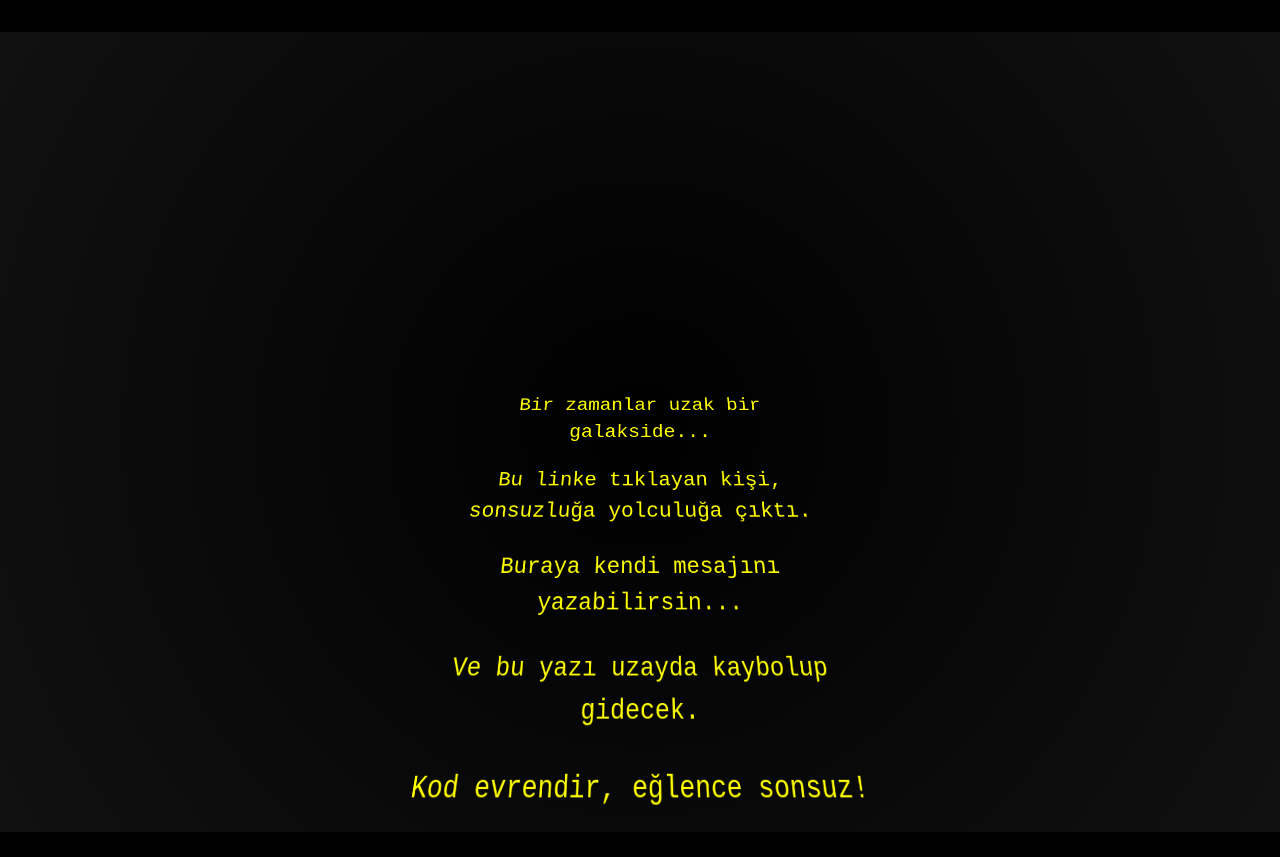
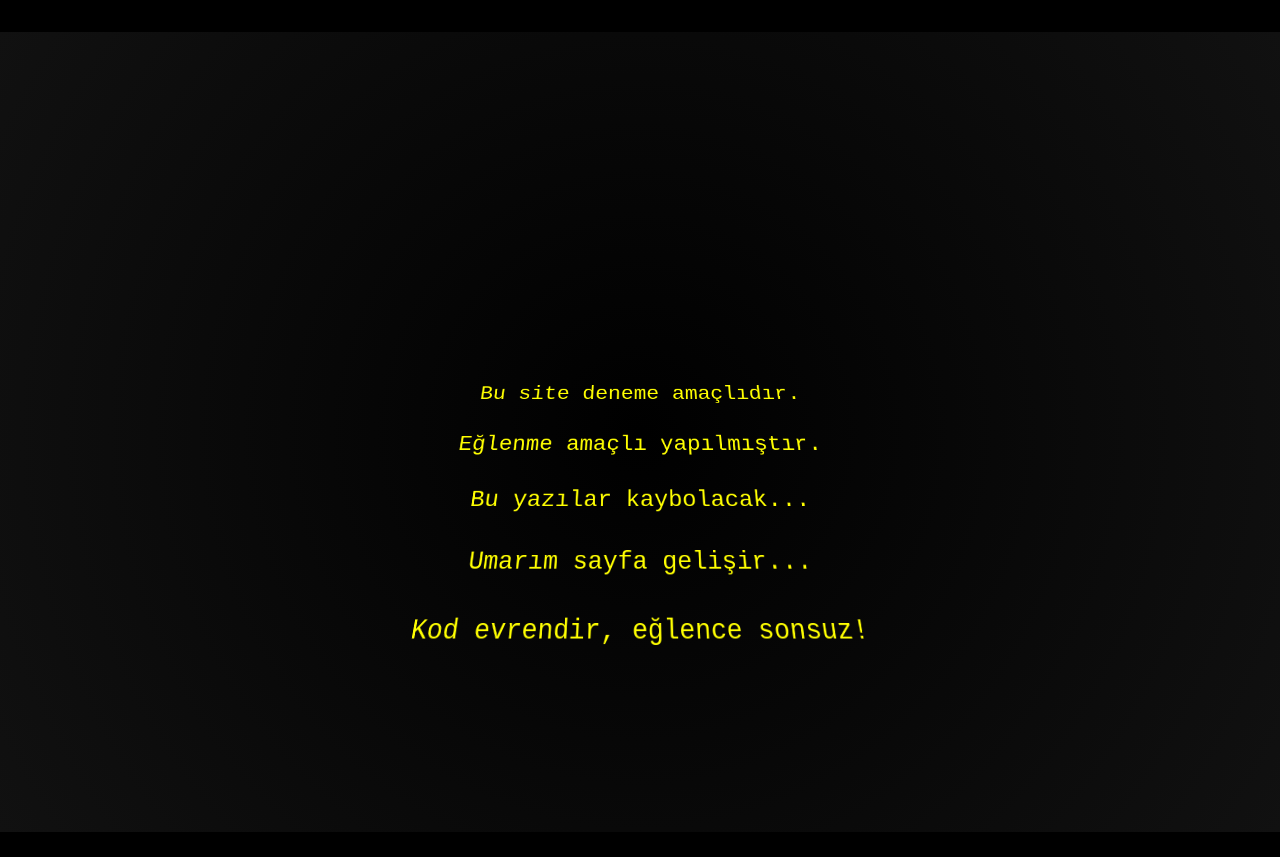
Before and after one commit to bilalistt/websites, a plain HTML site: page index.html in a window 1280 px wide. After the commit the page ends 832 px from the top, so only its background shows below. Drawn offline with Linux system fonts and the light colour scheme.

Commit message:
Update index.html

```diff
--- a/index.html
+++ b/index.html
@@ -51,10 +51,10 @@
   <div class="starfield"></div>
 
   <div class="crawl">
-    <p>Bir zamanlar uzak bir galakside...</p>
-    <p>Bu linke tıklayan kişi, sonsuzluğa yolculuğa çıktı.</p>
-    <p>Buraya kendi mesajını yazabilirsin...</p>
-    <p>Ve bu yazı uzayda kaybolup gidecek.</p>
+    <p>Bu site deneme amaçlıdır.</p>
+    <p>Eğlenme amaçlı yapılmıştır.</p>
+    <p>Bu yazılar kaybolacak...</p>
+    <p>Umarım sayfa gelişir...</p>
     <p>Kod evrendir, eğlence sonsuz!</p>
   </div>
 
```
